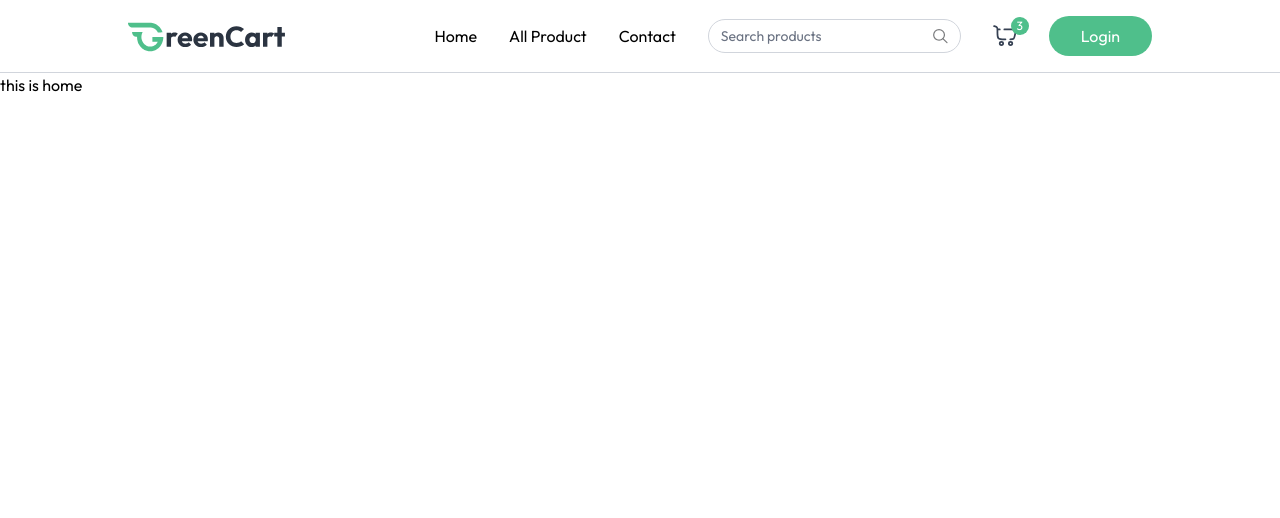
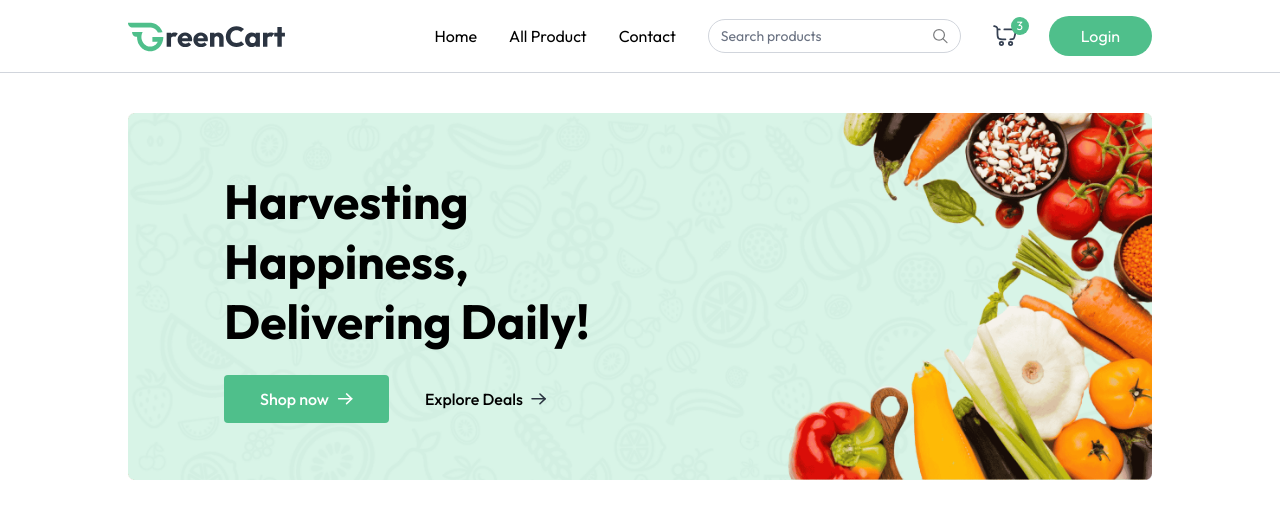
Before and after one commit to 9DFF-2B31/Grocify, a React (Vite) app in the folder Frontend/: page / in a window 1280 px wide. Shown: the top 518 px of the page. Built offline with nearby package versions, Linux system fonts and the light colour scheme.

Commit message:
mainbanner

```diff
--- a/Frontend/src/App.jsx
+++ b/Frontend/src/App.jsx
@@ -1,13 +1,15 @@
 import React from 'react'
 import Navbar from './components/Navbar'
-import { Route, Routes } from 'react-router-dom'
+import { Route, Routes, useLocation } from 'react-router-dom'
 import Home from './pages/Home'
 
 const App = () => {
+  const isSellerPath=useLocation().pathname.includes('seller')
   return (
     <div>
-      <Navbar/>
-      <div>
+      {isSellerPath?null:<Navbar/>}
+
+      <div className={`${isSellerPath?"":"px-6 md:px-16 lg:px-24 xl:px-32"}`}>
         <Routes>
           <Route path='/' element={<Home/>} />
 
--- /dev/null
+++ b/Frontend/src/components/MainBanner.jsx
@@ -0,0 +1,29 @@
+import React from 'react'
+import { assets } from '../assets/assets'
+import {Link} from 'react-router-dom'
+
+const MainBanner = () => {
+  return (
+    <div className='relative'>
+        <img src={assets.main_banner_bg} alt="banner"  className='w-full hidden md:block'/>
+        <img src={assets.main_banner_bg_sm} alt="banner"  className='w-full md:hidden'/>
+        <div className="absolute inset-0 flex flex-col items-center md:items-start justify-end md:justify-center pb-24 md:pb-0 px-4 md:pl-18 lg:pl-24">
+
+            <h1 className="text-3xl md:text-4xl lg:text-5xl font-bold text-center md:text-left
+                max-w-72 md:max-w-80 lg:max-w-105 leading-tight lg:leading-15">Harvesting Happiness, Delivering Daily!</h1>
+
+        <div className='flex items-center mt-6 font-medium'>
+            <Link to={"/products"} className='group flex items-center gap-2 px-7 md:px-9 py-3 bg-primary hover:bg-primary-dull transition rounded text-white cursor-pointer '>Shop now
+            <img src={assets.white_arrow_icon} alt="arrow"/>
+            </Link>
+            <Link to={"/products"} className='group hidden md:flex items-center gap-2 px-7 md:px-9 py-3 cursor-pointer '>Explore Deals
+            <img className='transition group-hover:translate-x-1' src={assets.black_arrow_icon} alt="arrow"/>
+            </Link>
+        </div>
+        </div>
+
+    </div>
+  )
+}
+
+export default MainBanner
--- a/Frontend/src/pages/Home.jsx
+++ b/Frontend/src/pages/Home.jsx
@@ -1,9 +1,10 @@
 import React from 'react'
+import MainBanner from '../components/MainBanner'
 
 const Home = () => {
   return (
-    <div>
-      this is home
+    <div className='mt-10'>
+      <MainBanner />
     </div>
   )
 }
```
